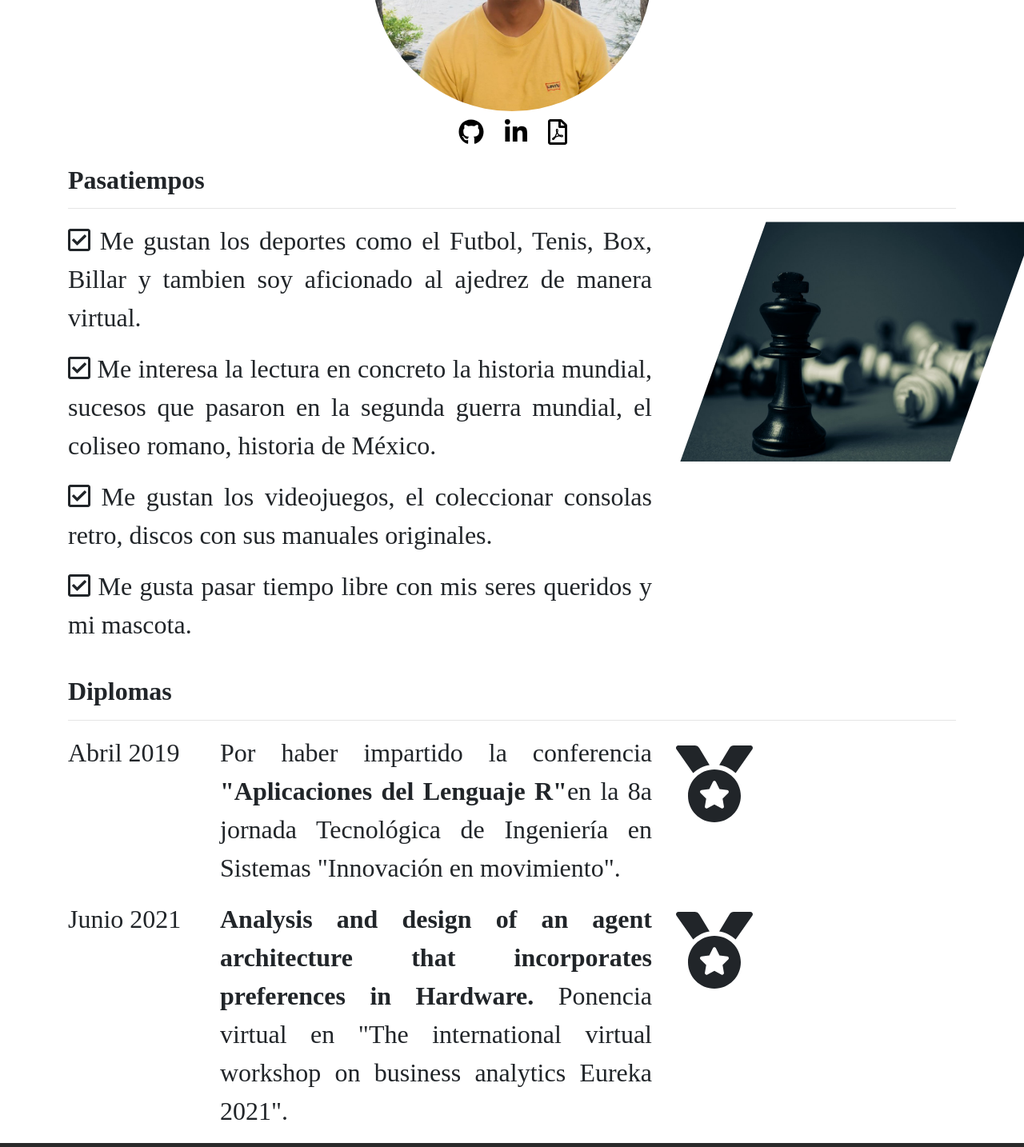
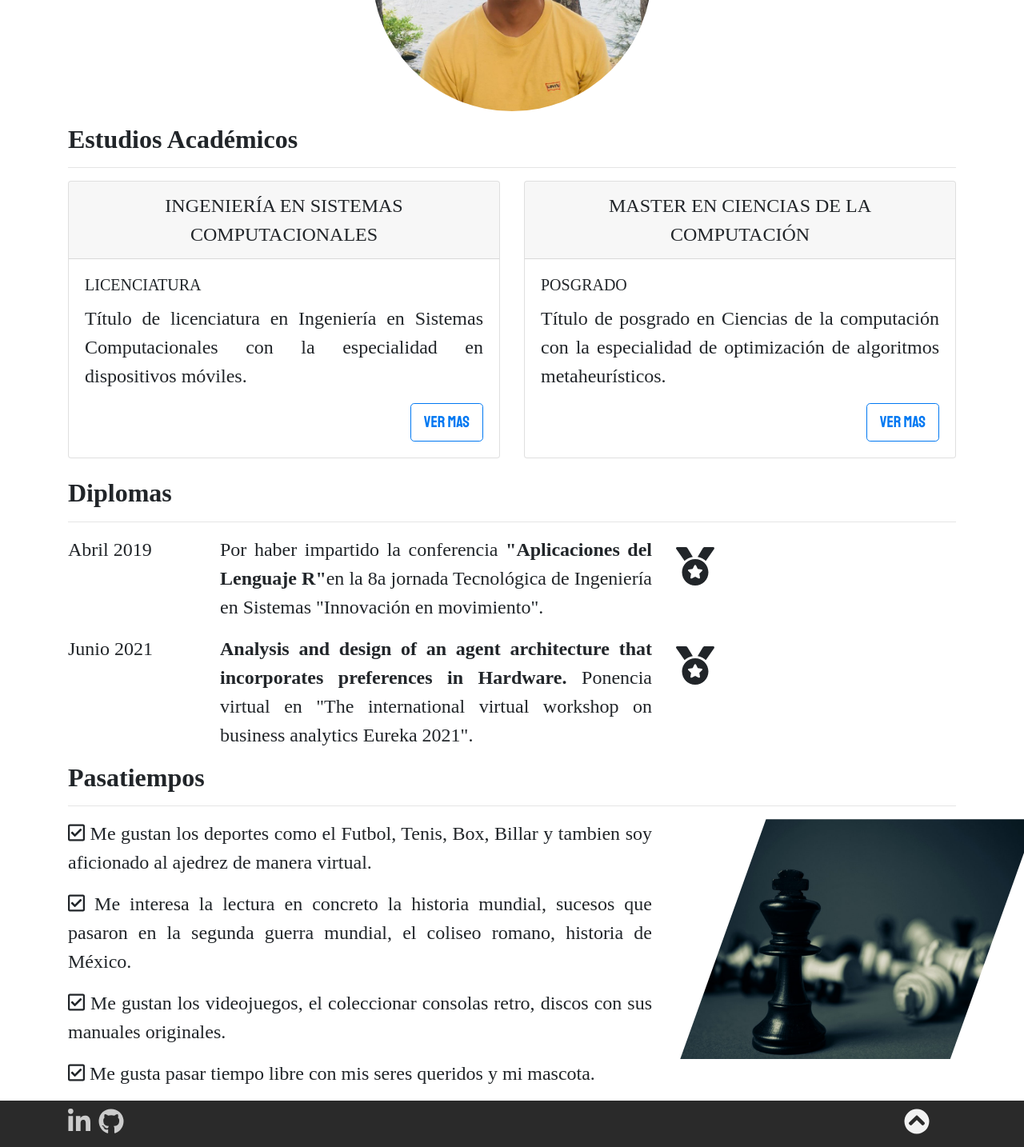
Before and after one commit to CesarAguilar43/personalCVU, a React (Create React App) app: page /about in a window 1280 px wide. Shown: the part 380-1814 px from the top of the page at 80% size. Built offline with nearby package versions, Linux system fonts and the light colour scheme; a web font is replaced by a local one.

Commit message:
Some changes un Home and About Screen

```diff
--- a/src/assets/css/About.css
+++ b/src/assets/css/About.css
@@ -1,6 +1,6 @@
 .about-p {
   text-align: justify;
-  font-size: xx-large;
+  font-size: x-large;
 }
 
 .about-div-1 {
@@ -21,10 +21,6 @@
   padding: 0;
   color: black;
 }
-.about-tooltip {
-  padding-left: 100px;
-  width: 350px;
-}
 #chess {
   clip-path: polygon(75% 0%, 100% 50%, 75% 100%, 0% 100%, 9% 52%, 0% 0%);
   clip-path: polygon(25% 0%, 100% 0%, 75% 100%, 0% 100%);
--- a/src/assets/css/Cards.css
+++ b/src/assets/css/Cards.css
@@ -1,16 +1,20 @@
-.btn-cards{
+.btn-cards {
   font-family: 'Staatliches', cursive;
   border-color: #0078f2;
   color: #0078f2;
   float: right;
 }
 
-.btn-cards:hover{
+.btn-cards:hover {
   background-color: #0078f2;
   border-color: #0078f2;
 }
 
-.header-cards{
+.header-cards {
   text-align: center;
   font-size: x-large;
 }
+.text-cards {
+  text-align: justify;
+  font-size: x-large;
+}
--- a/src/assets/css/Home.css
+++ b/src/assets/css/Home.css
@@ -40,3 +40,7 @@
 button .navbar-title {
   text-decoration: none;
 }
+.about-tooltip {
+  padding-left: 130px;
+  width: 350px;
+}
--- a/src/components/cards/Cards.js
+++ b/src/components/cards/Cards.js
@@ -11,9 +11,7 @@ function Cards({ head, title, subtitle, text, age, seemore }) {
         <Card.Header className="header-cards">{head}</Card.Header>
         <Card.Body>
           <Card.Title>{title}</Card.Title>
-                    <Card.Text>
-                        {text}
-                    </Card.Text>
+          <Card.Text className="text-cards">{text}</Card.Text>
           <Button
             variant="outline-primary"
             className="btn-cards"
--- a/src/containers/about/About.jsx
+++ b/src/containers/about/About.jsx
@@ -1,13 +1,13 @@
 import Layout from '../../layouts/Layout';
-import { Container, Row, Col, Image, OverlayTrigger, Tooltip } from 'react-bootstrap';
-import { Link } from 'react-router-dom';
+import { Container, Row, Col, Image } from 'react-bootstrap';
 import HomeImage from '../../assets/img/homeImage.jpeg';
-import { faGithub, faLinkedinIn } from '@fortawesome/free-brands-svg-icons';
 import { FontAwesomeIcon } from '@fortawesome/react-fontawesome';
-import { faFilePdf, faCheckSquare } from '@fortawesome/free-regular-svg-icons';
+import { faCheckSquare } from '@fortawesome/free-regular-svg-icons';
 import '../../assets/css/About.css';
 import chess from '../../assets/img/chess.jpg';
 import { faMedal } from '@fortawesome/free-solid-svg-icons';
+import { knowledgeCards } from '../../utils/InfoCards';
+import Cards from '../../components/cards/Cards';
 
 export function About() {
   return (
@@ -16,7 +16,7 @@ export function About() {
         <Row>
           <Col xs={12} lg={12}>
             <div className="about-div-1">
-              <h1>Acerca de mi</h1>
+              <h1>Perfil</h1>
               <hr />
             </div>
           </Col>
@@ -25,65 +25,94 @@ export function About() {
           <Col xs={12} lg={12}>
             <figure className="fg-about-image-1">
               <Image src={HomeImage} alt="Me image" roundedCircle className="about-image-1" />
-              <section className="about-tooltip">
-                <OverlayTrigger overlay={<Tooltip id="tooltip-disabled">GitHub</Tooltip>}>
-                  <span
-                    className="d-inline-block"
-                    style={{ fontSize: '2em', padding: '0 8px', margin: '0' }}
-                  >
-                    <a
-                      className="lnk-about"
-                      href="https://github.com/CesarAguilar43"
-                      target="_blank"
-                      rel="noopener noreferrer"
-                    >
-                      <i>
-                        <FontAwesomeIcon icon={faGithub} className="some" />
-                      </i>
-                    </a>
-                  </span>
-                </OverlayTrigger>
-                <OverlayTrigger overlay={<Tooltip id="tooltip-disabled">Linkedin</Tooltip>}>
-                  <span
-                    className="d-inline-block"
-                    style={{ fontSize: '2em', padding: '0 8px', margin: '0' }}
-                  >
-                    <a
-                      className="lnk-about"
-                      href="https://linkedin.com/in/césar-a-aguilar-rodríguez-443959168"
-                      target="_blank"
-                      rel="noopener noreferrer"
-                    >
-                      <i>
-                        <FontAwesomeIcon icon={faLinkedinIn} className="some" />
-                      </i>
-                    </a>
-                  </span>
-                </OverlayTrigger>
-                <OverlayTrigger overlay={<Tooltip id="tooltip-disabled">CV down</Tooltip>}>
-                  <span
-                    className="d-inline-block"
-                    style={{ fontSize: '2em', padding: '0 8px', margin: '0' }}
-                  >
-                    <Link className="lnk-about">
-                      <i>
-                        <FontAwesomeIcon icon={faFilePdf} className="some" />
-                      </i>
-                    </Link>
-                  </span>
-                </OverlayTrigger>
-              </section>
             </figure>
           </Col>
         </Row>
         <Row>
           <Col xs={12} lg={12}>
-            <div className="about-div-2">
-              <h2>
-                <strong>Pasatiempos</strong>
-              </h2>
-              <hr />
-            </div>
+            <h2>
+              <strong>Estudios Académicos</strong>
+            </h2>
+            <hr />
+          </Col>
+          {knowledgeCards.map((card) => {
+            return (
+              <>
+                <Col xs={12} lg={6}>
+                  <Cards
+                    head={card.head}
+                    title={card.title}
+                    subtitle={card.subtitle}
+                    text={card.text}
+                    age={card.age}
+                    seemore={card.seemore}
+                  />
+                </Col>
+              </>
+            );
+          })}
+        </Row>
+        <br />
+        <Row>
+          <Col xs={12} lg={12}>
+            <h2>
+              <strong>Diplomas</strong>
+            </h2>
+            <hr />
+          </Col>
+        </Row>
+        <Row>
+          <Col xs={12} lg={2}>
+            <p className="about-p">
+              <span>Abril 2019</span>
+            </p>
+          </Col>
+          <Col xs={12} lg={6}>
+            <p className="about-p">
+              <span>
+                Por haber impartido la conferencia <strong>"Aplicaciones del Lenguaje R"</strong>
+                en la 8a jornada Tecnológica de Ingeniería en Sistemas "Innovación en movimiento".
+              </span>
+            </p>
+          </Col>
+          <Col xs={12} lg={4} style={{ paddingTop: '15px' }}>
+            <span>
+              <i>
+                <FontAwesomeIcon icon={faMedal} size="3x" />
+              </i>
+            </span>
+          </Col>
+          <Col xs={12} lg={2}>
+            <p className="about-p">
+              <span>Junio 2021</span>
+            </p>
+          </Col>
+          <Col xs={12} lg={6}>
+            <p className="about-p">
+              <span>
+                <strong>
+                  Analysis and design of an agent architecture that incorporates preferences in
+                  Hardware.{' '}
+                </strong>
+                Ponencia virtual en "The international virtual workshop on business analytics Eureka
+                2021".
+              </span>
+            </p>
+          </Col>
+          <Col xs={12} lg={4} style={{ paddingTop: '15px' }}>
+            <span>
+              <i>
+                <FontAwesomeIcon icon={faMedal} size="3x" />
+              </i>
+            </span>
+          </Col>
+        </Row>
+        <Row>
+          <Col xs={12} lg={12}>
+            <h2>
+              <strong>Pasatiempos</strong>
+            </h2>
+            <hr />
           </Col>
         </Row>
         <Row>
@@ -130,63 +159,6 @@ export function About() {
             </span>
           </Col>
         </Row>
-        <br />
-        <Row>
-          <Col xs={12} lg={12}>
-            <div className="about-div-3">
-              <h2>
-                <strong>Diplomas</strong>
-              </h2>
-              <hr />
-            </div>
-          </Col>
-        </Row>
-        <Row>
-          <Col xs={12} lg={2}>
-            <p className="about-p">
-              <span>Abril 2019</span>
-            </p>
-          </Col>
-          <Col xs={12} lg={6}>
-            <p className="about-p">
-              <span>
-                Por haber impartido la conferencia <strong>"Aplicaciones del Lenguaje R"</strong>
-                en la 8a jornada Tecnológica de Ingeniería en Sistemas "Innovación en movimiento".
-              </span>
-            </p>
-          </Col>
-          <Col xs={12} lg={4} style={{ paddingTop: '15px' }}>
-            <span>
-              <i>
-                <FontAwesomeIcon icon={faMedal} size="6x" />
-              </i>
-            </span>
-          </Col>
-          <Col xs={12} lg={2}>
-            <p className="about-p">
-              <span>Junio 2021</span>
-            </p>
-          </Col>
-          <Col xs={12} lg={6}>
-            <p className="about-p">
-              <span>
-                <strong>
-                  Analysis and design of an agent architecture that incorporates preferences in
-                  Hardware.{' '}
-                </strong>
-                Ponencia virtual en "The international virtual workshop on business analytics Eureka
-                2021".
-              </span>
-            </p>
-          </Col>
-          <Col xs={12} lg={4} style={{ paddingTop: '15px' }}>
-            <span>
-              <i>
-                <FontAwesomeIcon icon={faMedal} size="6x" />
-              </i>
-            </span>
-          </Col>
-        </Row>
       </Container>
     </Layout>
   );
--- a/src/containers/home/Home.jsx
+++ b/src/containers/home/Home.jsx
@@ -3,7 +3,6 @@ import '../../assets/css/Colors.css';
 import Layout from '../../layouts/Layout';
 import { Container, Row, Col, Image, Button, OverlayTrigger, Tooltip } from 'react-bootstrap';
 import HomeImage from '../../assets/img/homeImage.jpeg';
-import Cards from '../../components/cards/Cards';
 import HoverCards from '../../components/hover-cards/Hover-Cards';
 import { Link } from 'react-router-dom';
 import { FontAwesomeIcon } from '@fortawesome/react-fontawesome';
@@ -19,9 +18,10 @@ import {
   faGoogle,
   faGithub,
   faNpm,
+  faLinkedinIn,
 } from '@fortawesome/free-brands-svg-icons';
 import { faDatabase, faFolder, faProjectDiagram } from '@fortawesome/free-solid-svg-icons';
-import { experienceCards, knowledgeCards, profile } from '../../utils/InfoCards';
+import { experienceCards, profile } from '../../utils/InfoCards';
 
 export function Home() {
   return (
@@ -43,34 +43,57 @@ export function Home() {
           <Col xs={12} lg={6}>
             <figure className="fg-home-image-1">
               <Image src={HomeImage} alt="Home image" roundedCircle className="home-image-1" />
+              <section className="about-tooltip">
+                <OverlayTrigger overlay={<Tooltip id="tooltip-disabled">GitHub</Tooltip>}>
+                  <span
+                    className="d-inline-block"
+                    style={{ fontSize: '2em', padding: '0 8px', margin: '0' }}
+                  >
+                    <a
+                      className="lnk-about"
+                      href="https://github.com/CesarAguilar43"
+                      target="_blank"
+                      rel="noopener noreferrer"
+                    >
+                      <i>
+                        <FontAwesomeIcon icon={faGithub} className="some" />
+                      </i>
+                    </a>
+                  </span>
+                </OverlayTrigger>
+                <OverlayTrigger overlay={<Tooltip id="tooltip-disabled">Linkedin</Tooltip>}>
+                  <span
+                    className="d-inline-block"
+                    style={{ fontSize: '2em', padding: '0 8px', margin: '0' }}
+                  >
+                    <a
+                      className="lnk-about"
+                      href="https://linkedin.com/in/césar-a-aguilar-rodríguez-443959168"
+                      target="_blank"
+                      rel="noopener noreferrer"
+                    >
+                      <i>
+                        <FontAwesomeIcon icon={faLinkedinIn} className="some" />
+                      </i>
+                    </a>
+                  </span>
+                </OverlayTrigger>
+                {/* <OverlayTrigger overlay={<Tooltip id="tooltip-disabled">CV down</Tooltip>}>
+                  <span
+                    className="d-inline-block"
+                    style={{ fontSize: '2em', padding: '0 8px', margin: '0' }}
+                  >
+                    <Link className="lnk-about">
+                      <i>
+                        <FontAwesomeIcon icon={faFilePdf} className="some" />
+                      </i>
+                    </Link>
+                  </span>
+                </OverlayTrigger> */}
+              </section>
             </figure>
           </Col>
         </Row>
-        <hr />
-        <Row>
-          <Col xs={12} lg={12}>
-            <h1>Estudios Académicos</h1>
-          </Col>
-          {knowledgeCards.map((card) => {
-            return (
-              <>
-                <Col xs={12} lg={6}>
-                  <div className="home-div-2">
-                    <Cards
-                      head={card.head}
-                      title={card.title}
-                      subtitle={card.subtitle}
-                      text={card.text}
-                      age={card.age}
-                      seemore={card.seemore}
-                    />
-                  </div>
-                </Col>
-              </>
-            );
-          })}
-        </Row>
-        <br />
         <hr />
         <Row>
           <Col xs={12} lg={12}>
--- a/src/utils/InfoCards.js
+++ b/src/utils/InfoCards.js
@@ -78,4 +78,4 @@ export const knowledgeCards = [
 ];
 
 export const profile =
-  ' Mi nombre es César Alejandro Aguilar Rodríguez. Tengo tres años desarrollando software trabajando con tecnologías como NodeJS, Java y React tanto con Arquitectura REST y Graphql. Soy una persona con pasión por la enseñanza, empatía, con actitud positiva y ganas de aprender nuevas tecnologías.';
+  ' Mi nombre es César Alejandro Aguilar Rodríguez. Tengo dos años desarrollando software trabajando con tecnologías como NodeJS, y React tanto con Arquitectura REST y Graphql. Soy una persona con pasión por la enseñanza, empatía, con actitud positiva y ganas de aprender nuevas tecnologías.';
```
Lines whose indentation alone changed are shown as unchanged.
